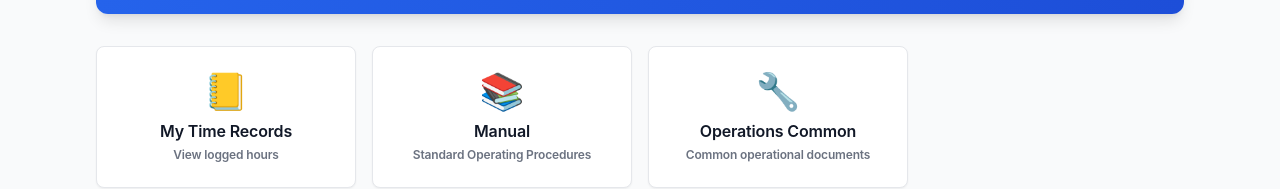
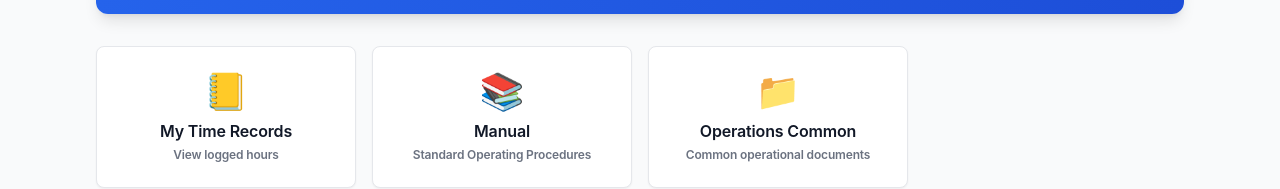
Before and after one commit to xxhalflifexx-source/workmangement, a Next.js app: page /dashboard in a window 1280 px wide. Shown: the part 283-472 px from the top of the page. Built offline with nearby package versions, Linux system fonts and the light colour scheme; no server answers; the database is empty; sample sign-in values are in the browser's storage.

Commit message:
Updated the Operations Common visuals to use a folder icon:

```diff
--- a/app/dashboard/page.tsx
+++ b/app/dashboard/page.tsx
@@ -202,7 +202,7 @@ export default async function Dashboard() {
           {(role === "ADMIN" || role === "MANAGER" || role === "EMPLOYEE") && (
             <DashboardTabLink
               href="/operations-common"
-              icon="🔧"
+              icon="📁"
               title="Operations Common"
               description="Common operational documents"
               notificationCount={unreadCounts["/operations-common"] || 0}
--- a/app/operations-common/page.tsx
+++ b/app/operations-common/page.tsx
@@ -517,7 +517,7 @@ export default function OperationsCommonPage() {
       <header className="bg-white shadow-sm border-b relative z-20">
         <div className="max-w-full mx-auto px-4 sm:px-6 lg:px-24 py-4 flex flex-col sm:flex-row justify-between items-start sm:items-center gap-4">
           <div className="flex-1 min-w-0">
-            <h1 className="text-xl sm:text-2xl font-bold text-gray-900">🔧 Operations Common</h1>
+            <h1 className="text-xl sm:text-2xl font-bold text-gray-900">📁 Operations Common</h1>
             <p className="text-xs sm:text-sm text-gray-500">Common operational documents</p>
           </div>
           <Link
```
